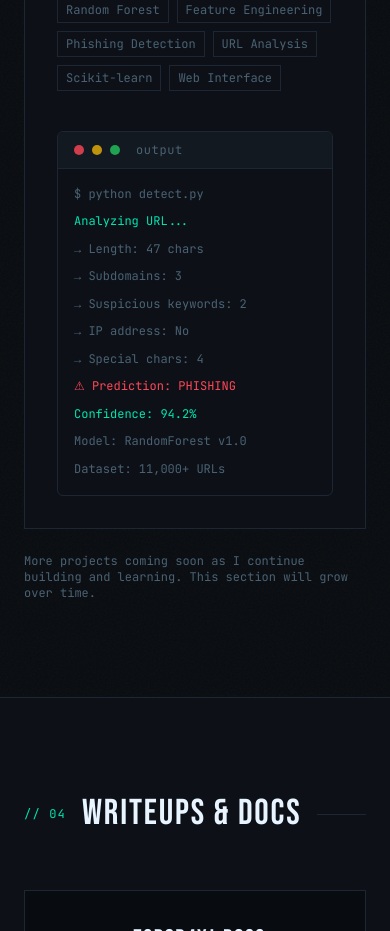
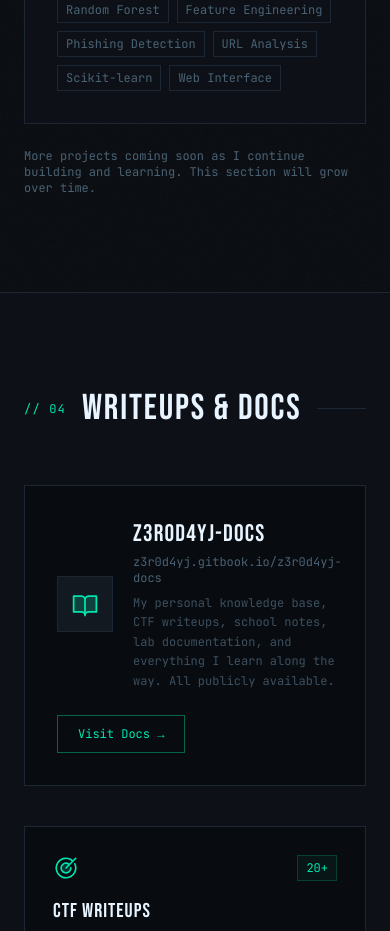
Before and after one commit to Z3r0D4yJ/Portfolio, a React (Vite) app: page / in a window 390 px wide. Shown: the part 4820-5751 px from the top of the page. Built offline with nearby package versions, Linux system fonts and the light colour scheme.

Commit message:
output section project hidden on phone

```diff
--- a/index.html
+++ b/index.html
@@ -4,7 +4,7 @@
     <meta charset="UTF-8" />
     <link rel="icon" type="image/svg+xml" href="/vite.svg" />
     <meta name="viewport" content="width=device-width, initial-scale=1.0" />
-    <title>Jasper Van Zeir — Cybersecurity Expert</title>
+    <title>Jasper Van Zeir - Cybersecurity Expert</title>
     <link rel="preconnect" href="https://fonts.googleapis.com" />
     <link rel="preconnect" href="https://fonts.gstatic.com" crossorigin />
     <link href="https://fonts.googleapis.com/css2?family=JetBrains+Mono:wght@300;400;500;600;700&family=Bebas+Neue&family=DM+Sans:wght@300;400;500;600&display=swap" rel="stylesheet" />
--- a/src/components/Projects.jsx
+++ b/src/components/Projects.jsx
@@ -44,7 +44,7 @@ export default function Projects() {
             </div>
 
             {/* Right — terminal-style preview */}
-            <div className="lg:w-80 flex-shrink-0">
+            <div className="lg:w-80 flex-shrink-0 hidden lg:block">
               <div className="border border-border bg-surface rounded-md overflow-hidden font-mono text-xs">
                 <div className="flex items-center gap-2 px-4 py-2.5 bg-surface2 border-b border-border">
                   <div className="w-2.5 h-2.5 rounded-full bg-warn opacity-80" />
```
